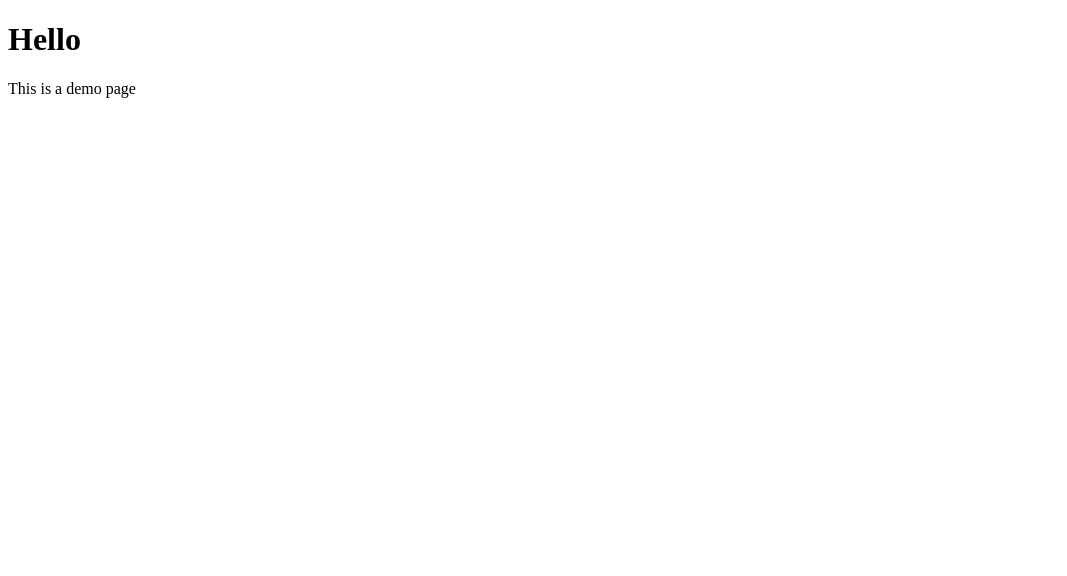
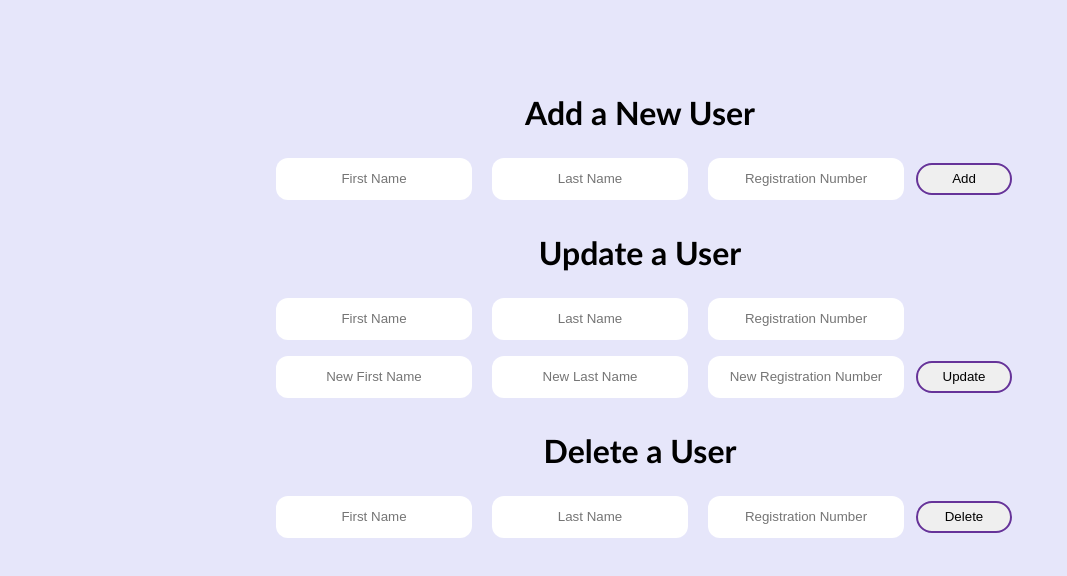
Before and after one commit to AyushiPrakash/Nodejs-Practice-Projects, a website: page Session_2/demo.html in a window 1280 px wide. Shown: the whole page, without its empty margins (0-1067 px from the left). Drawn offline with Linux system fonts and the light colour scheme.

Commit message:
CRUD API

```diff
--- a/Session_2/demo.html
+++ b/Session_2/demo.html
@@ -1,12 +1,79 @@
 <!DOCTYPE html>
 <html lang="en">
-<head>
-    <meta charset="UTF-8">
-    <meta name="viewport" content="width=device-width, initial-scale=1.0">
-    <title>Document</title>
-</head>
-<body>
-    <h1>Hello</h1>
-    <p>This is a demo page</p>
-</body>
+  <head>
+    <meta charset="UTF-8" />
+    <meta name="viewport" content="width=device-width, initial-scale=1.0" />
+    <title>User Info</title>
+  </head>
+  <style>
+      body{
+            display: flex;
+            justify-content: center;
+            align-items: center;
+            background-color: lavender;
+        }
+
+        .container{
+            margin-top: 4rem;
+        }
+
+        .heading{
+            font-family: 'Gill Sans', 'Gill Sans MT', Calibri, 'Trebuchet MS', sans-serif;
+            color: black;
+            text-align: center;
+
+        }
+
+        .box{
+            width: 12rem;
+            height: 2.5rem;
+            border-radius: 12px;
+            margin:4px 8px 12px 8px;
+            text-align: center;
+            outline: none;
+            border: none;
+        }
+
+        .button{
+            width: 6rem;
+            height: 2rem;
+            border-radius: 4rem;
+            outline: none;
+            border: rebeccapurple 2px solid;
+        }
+  </style>
+  <body>
+      <div class="container">
+        <h1 class="heading">Add a New User</h1>
+        <form action="/addUser" method="POST">
+        <input class="box" type="text" name="firstName" placeholder="First Name" />
+        <input class="box" type="text" name="lastName" placeholder="Last Name" />
+        <input class="box" type="text" name="regNumber" placeholder="Registration Number" />
+        <input class="button" type="submit" value="Add" />
+        </form>
+
+        <h1 class="heading">Update a User</h1>
+        <form action="/updateUser" method="POST">
+        <input class="box" type="text" name="firstName" placeholder="First Name" />
+        <input class="box" type="text" name="lastName" placeholder="Last Name" />
+        <input class="box" type="text" name="regNumber" placeholder="Registration Number" />
+        <br />
+        <input class="box" type="text" name="newFirstName" placeholder="New First Name" />
+        <input class="box" type="text" name="newLastName" placeholder="New Last Name" />
+        <input class="box" type="text" name="newRegNumber" placeholder="New Registration Number" />
+        <input class="button" type="submit" value="Update" />
+        </form>
+
+        <h1 class="heading">Delete a User</h1>
+        <form action="/deleteUser" method="POST">
+        <input class="box" type="text" name="firstName" placeholder="First Name" />
+        <input class="box" type="text" name="lastName" placeholder="Last Name" />
+        <input class="box" type="text" name="regNumber" placeholder="Registration Number" />
+        <input class="button" type="submit" value="Delete" />
+        </form>
+
+
+      </div>
+
+  </body>
 </html>
--- a/Session_2/package.json
+++ b/Session_2/package.json
@@ -12,6 +12,7 @@
   "dependencies": {
     "body-parser": "^1.19.0",
     "express": "^4.17.1",
-    "mysql": "^2.18.1"
+    "mysql": "^2.18.1",
+    "nodemon": "^2.0.6"
   }
 }
```
Also changed, not shown: Session_2/expressServer.js (+55 -4 lines).
